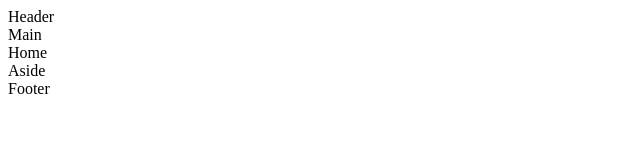
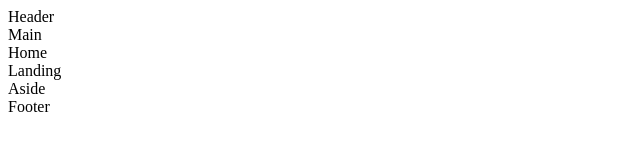
Before and after one commit to Lo0p6TheTardigrade/battery-guard, a React (Create React App) app in the folder frontend/: page / in a window 1280 px wide. Shown: the top 160 px of the page, without its empty margins (0-640 px from the left). Built offline with nearby package versions, Linux system fonts and the light colour scheme.

Commit message:
Add Landing.tsx in Home.tsx page

```diff
--- a/frontend/src/pages/Home.tsx
+++ b/frontend/src/pages/Home.tsx
@@ -1,9 +1,15 @@
 import React from 'react';
+import Landing from '../components/Landing';
 
 type Props = {};
 
 const Home = (props: Props) => {
-  return <div>Home</div>;
+  return (
+    <div className="home-page-container">
+      Home
+      <Landing />
+    </div>
+  );
 };
 
 export default Home;
```
